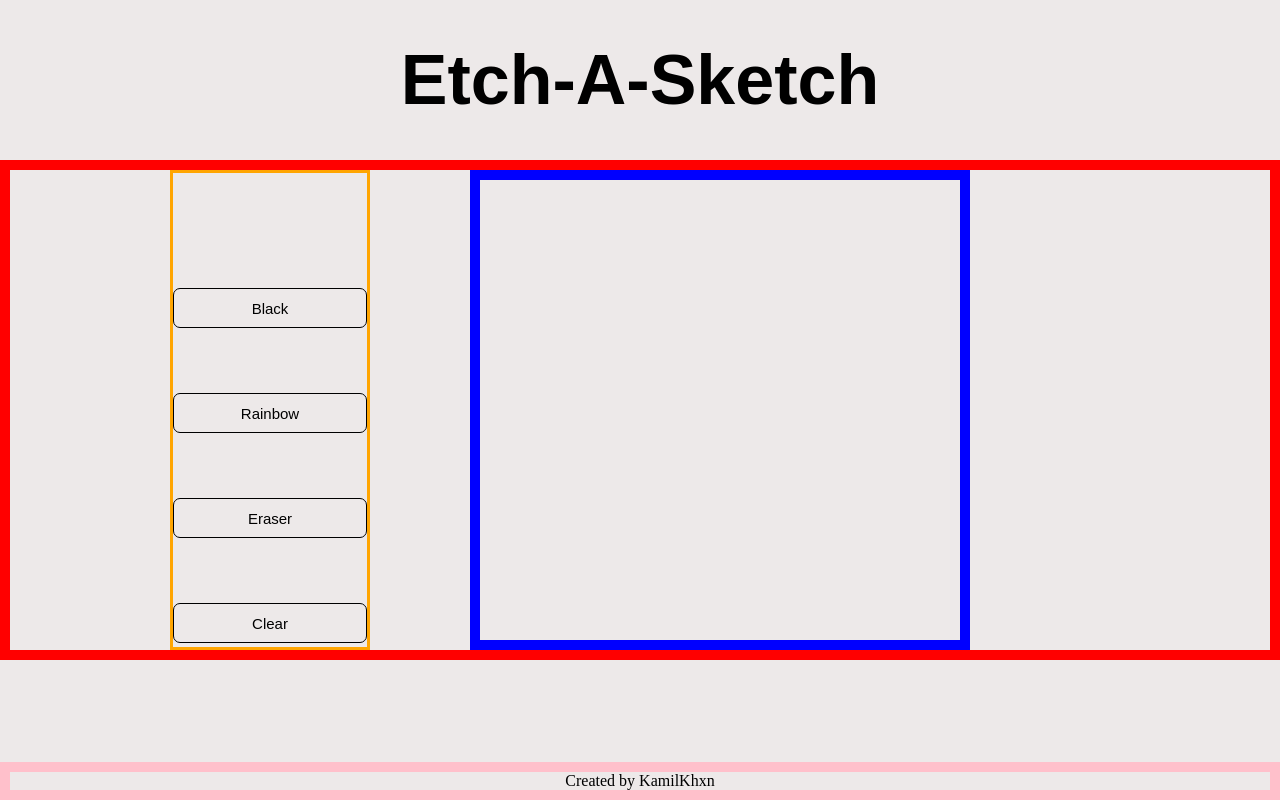
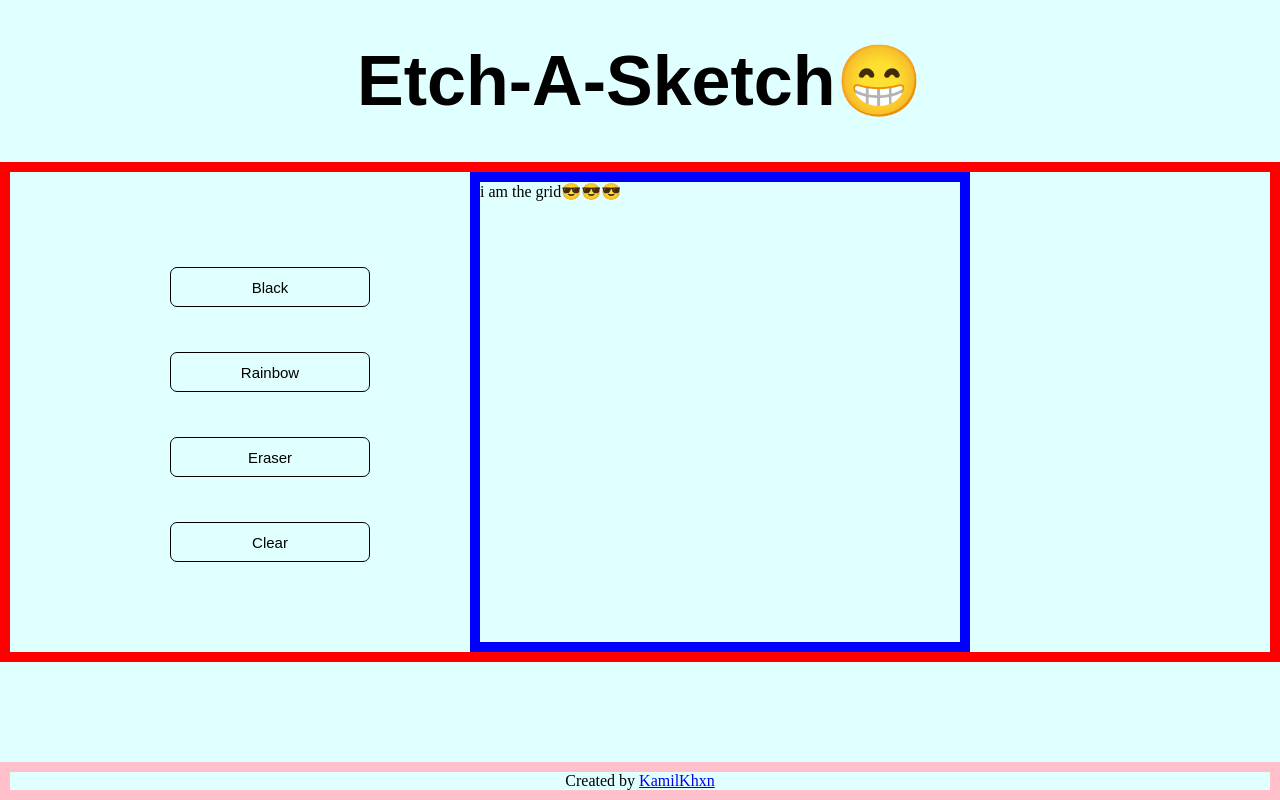
Before and after one commit to KamilKhxn/Etch-A-Sketch, a plain HTML site: page index.html in a window 1280 px wide. Drawn offline with Linux system fonts and the light colour scheme.

Commit message:
Fixed positioning,updated README.md

```diff
--- a/index.html
+++ b/index.html
@@ -11,7 +11,7 @@
 
 <body>
     <header>
-        <h1>Etch-A-Sketch</h1>
+        <h1>Etch-A-Sketch😁</h1>
     </header>
     <div class = 'container'>
         <div class = 'options'>
@@ -20,9 +20,11 @@
             <button>Eraser</button>
             <button>Clear</button>
         </div>
-        <div id = 'grid'></div>
+        <div id = 'grid'>
+            <p>i am the grid😎😎😎</p>
+        </div>
     </div>
-    <footer class = 'message'>Created by KamilKhxn</footer>
+    <footer class = 'message'>Created by <a href="https://github.com/KamilKhxn/Etch-A-Sketch" target="_blank" id ='link'>KamilKhxn</a></footer>
 
 </body>
 </html>
--- a/styles.css
+++ b/styles.css
@@ -2,6 +2,7 @@
     margin: 0;
     padding: 0;
     box-sizing: border-box;
+    background-color: lightcyan;
 }
 h1{
     text-align: center;
@@ -11,11 +12,11 @@ h1{
     padding: 40px;
 }
 header{
-    background-color: hsla(0, 10%, 92%, 0.979);
+    /*background-color: hsla(0, 10%, 92%, 0.979);*/
 }
 body{
     /*background-color: green;*/
-    background-color: hsla(0, 10%, 92%, 0.979);
+    /*background-color: hsla(0, 10%, 92%, 0.979);*/
 }
 .container{
     border: 10px solid red;
@@ -26,7 +27,7 @@ body{
    justify-content: flex-start;
 }
 .options{
-    border: 3px solid orange;
+    /*border: 3px solid orange;*/
     width: 200px;
     margin: 0 100px 0 160px;
     display: flex;
@@ -38,15 +39,24 @@ button{
     background-color: transparent;
     border: 1px solid black;
     border-radius: 7px;
-    margin-top: 65px;
+    margin-top: 45px;
     cursor: pointer;
     font-size: 15px;
+    transition: all .1s ease-in-out;
+}
+button:active{
+    /*padding: 5px;
+    box-shadow: 0 0 10px transparent;
+    transform: translate(0px, 5px);
+    -webkit-transform: translate(0px, 5px);
+    box-shadow: 0px 1px 0px 0px;*/
+    background-color:chartreuse;
 }
 button:hover{
-    /*padding: 5px;
-    box-shadow: 0 0 10px transparent;*/
-
-
+      /*background-color: #000;*/
+  /*  Making button bigger on hover
+  padding: 20px 60px;*/
+  transform: scale(1.07);
 }
 #grid{
     border: 10px solid blue;
@@ -61,3 +71,6 @@ footer{
     width: 100%;
     text-align: center;
 }
+#link{
+
+}
```
Also changed, not shown: 1 other file.
